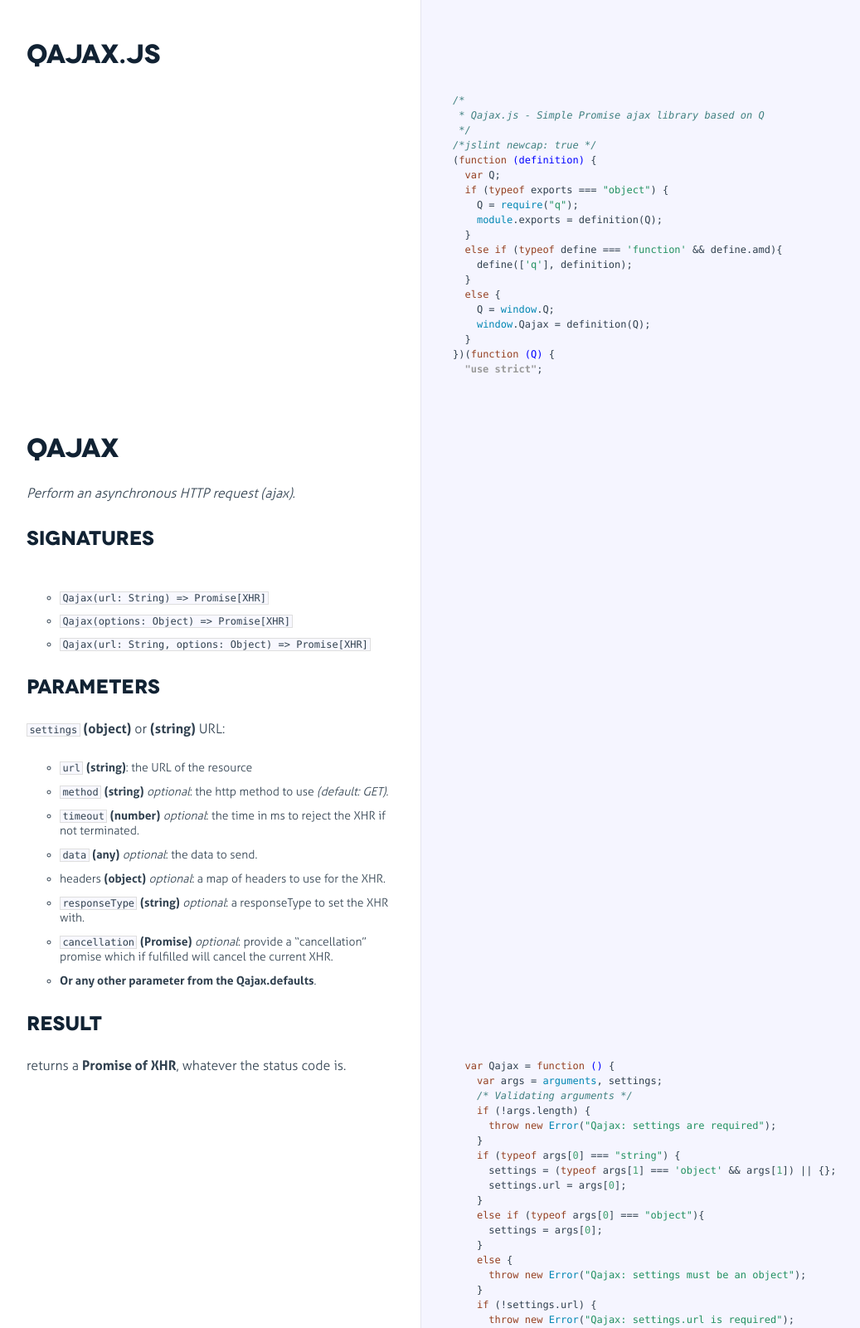
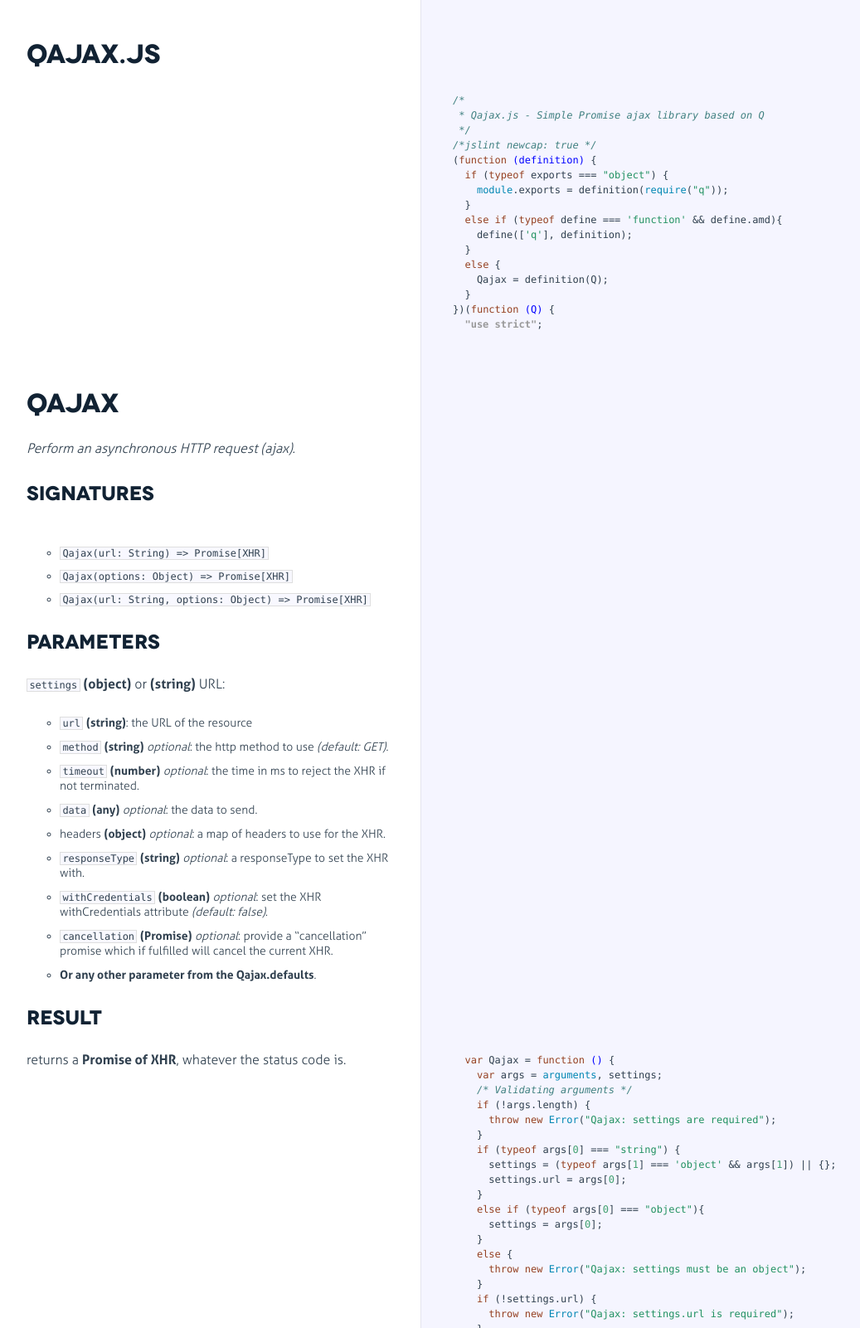
Before and after one commit to gre/deprecated-qajax, a website: page docs/qajax.html in a window 1280 px wide. Shown: the top 1601 px of the page at 83% size, without its empty margins (18-1055 px from the left). Drawn offline with Linux system fonts and the light colour scheme.

Commit message:
add withCredentials attribute support to XMLHttpRequest

```diff
--- a/docs/qajax.html
+++ b/docs/qajax.html
@@ -35,17 +35,14 @@
  */</span>
 <span class="hljs-comment">/*jslint newcap: true */</span>
 (<span class="hljs-function"><span class="hljs-keyword">function</span> <span class="hljs-params">(definition)</span> </span>{
-  <span class="hljs-keyword">var</span> Q;
   <span class="hljs-keyword">if</span> (<span class="hljs-keyword">typeof</span> exports === <span class="hljs-string">"object"</span>) {
-    Q = <span class="hljs-built_in">require</span>(<span class="hljs-string">"q"</span>);
-    <span class="hljs-built_in">module</span>.exports = definition(Q);
+    <span class="hljs-built_in">module</span>.exports = definition(<span class="hljs-built_in">require</span>(<span class="hljs-string">"q"</span>));
   }
   <span class="hljs-keyword">else</span> <span class="hljs-keyword">if</span> (<span class="hljs-keyword">typeof</span> define === <span class="hljs-string">'function'</span> &amp;&amp; define.amd){
     define([<span class="hljs-string">'q'</span>], definition);
   }
   <span class="hljs-keyword">else</span> {
-    Q = <span class="hljs-built_in">window</span>.Q;
-    <span class="hljs-built_in">window</span>.Qajax = definition(Q);
+    Qajax = definition(Q);
   }
 })(<span class="hljs-function"><span class="hljs-keyword">function</span> <span class="hljs-params">(Q)</span> </span>{
 <span class="hljs-pi">  "use strict"</span>;</pre></div></div>
@@ -112,6 +109,7 @@
 <li><code>data</code> <strong>(any)</strong> <em>optional</em>: the data to send.</li>
 <li>headers <strong>(object)</strong> <em>optional</em>: a map of headers to use for the XHR.</li>
 <li><code>responseType</code> <strong>(string)</strong> <em>optional</em>: a responseType to set the XHR with.</li>
+<li><code>withCredentials</code> <strong>(boolean)</strong> <em>optional</em>: set the XHR withCredentials attribute <em>(default: false)</em>.</li>
 <li><code>cancellation</code> <strong>(Promise)</strong> <em>optional</em>: provide a “cancellation” promise which if fulfilled will cancel the current XHR.</li>
 <li><strong>Or any other parameter from the Qajax.defaults</strong>.</li>
 </ul>
@@ -166,7 +164,8 @@
       xhrResult = Q.defer(),
       timeout = getOrElse(<span class="hljs-string">"timeout"</span>, settings),
       headers = extend1({}, getOrElse(<span class="hljs-string">"headers"</span>, settings)),
-      cacheParam = getOrElse(<span class="hljs-string">"cache"</span>, settings);
+      cacheParam = getOrElse(<span class="hljs-string">"cache"</span>, settings),
+      withCredentials = getOrElse(<span class="hljs-string">"withCredentials"</span>, settings);
 
     <span class="hljs-keyword">if</span> (cacheParam) {
       params[cacheParam === <span class="hljs-literal">true</span> ? <span class="hljs-string">"_"</span> : cacheParam] = (<span class="hljs-keyword">new</span> <span class="hljs-built_in">Date</span>()).getTime();
@@ -302,6 +301,10 @@
         <span class="hljs-keyword">if</span> (headers.hasOwnProperty(h)) {
           xhr.setRequestHeader(h, headers[h]);
         }
+      }
+
+      <span class="hljs-keyword">if</span> (withCredentials) {
+        xhr.withCredentials = <span class="hljs-literal">true</span>;
       }</pre></div></div>
 
         </li>
@@ -495,7 +498,7 @@ If a string, will use it as the param name</p>
 
             </div>
 
-            <div class="content"><div class='highlight'><pre>    cache: <span class="hljs-built_in">window</span>.ActiveXObject || <span class="hljs-string">"ActiveXObject"</span> <span class="hljs-keyword">in</span> <span class="hljs-built_in">window</span>,</pre></div></div>
+            <div class="content"><div class='highlight'><pre>    cache: !!(<span class="hljs-built_in">window</span>.ActiveXObject || <span class="hljs-string">"ActiveXObject"</span> <span class="hljs-keyword">in</span> <span class="hljs-built_in">window</span>),</pre></div></div>
 
         </li>
 
@@ -506,7 +509,7 @@ If a string, will use it as the param name</p>
               <div class="pilwrap ">
                 <a class="pilcrow" href="#section-24">&#182;</a>
               </div>
-              <p><code>method</code> <strong>(string)</strong>: The default HTTP method to apply when calling Qajax(url) </p>
+              <p><code>method</code> <strong>(string)</strong>: The default HTTP method to apply when calling Qajax(url)</p>
 
             </div>
 
--- a/package.json
+++ b/package.json
@@ -26,6 +26,10 @@
       "name": "Paul Dijou",
       "email": "paul.dijou+dev@gmail.com",
       "url": "http://pauldijou.com"
+    },
+    {
+      "name": "Alexey Chuvashov",
+      "email": "alexeychu@gmail.com"
     }
   ],
   "dependencies": {
```
Also changed, not shown: src/qajax.js (+7 -1 lines), test/qajax.js (+12 -0 lines), README.md, build/qajax.min.js.
